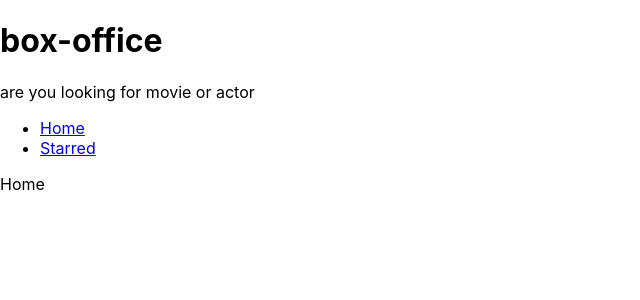
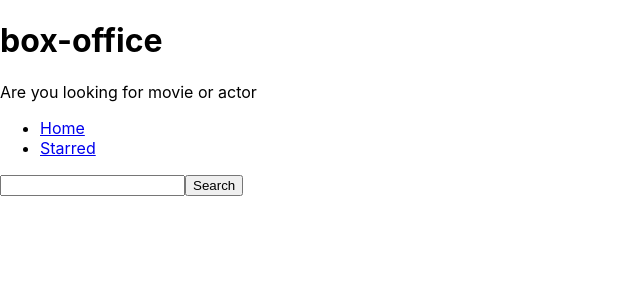
Before and after one commit to 563rajesh/box-office-app, a React (Create React App) app: page / in a window 1280 px wide. Shown: the top 300 px of the page, without its empty margins (0-640 px from the left). Built offline with nearby package versions, Linux system fonts and the light colour scheme.

Commit message:
added searchbox for searching and button for click

```diff
--- a/src/App.jsx
+++ b/src/App.jsx
@@ -1,7 +1,7 @@
 import { BrowserRouter, Routes, Route } from 'react-router-dom';
 import Home from './pages/Home';
 import Starred from './pages/Starred';
-import MainLayout from './pages/component/MainLayout';
+import MainLayout from './component/MainLayout';
 function App() {
   return (
     <BrowserRouter>
--- a/src/pages/component/Apptitle.jsx
+++ b/src/component/Apptitle.jsx
@@ -1,7 +1,7 @@
 export default function Apptitle(props) {
   const {
     title = 'box-office',
-    subTitle = 'are you looking for movie or actor',
+    subTitle = 'Are you looking for movie or actor',
   } = props;
   return (
     <div>
--- a/src/pages/Home.jsx
+++ b/src/pages/Home.jsx
@@ -1,5 +1,28 @@
+import { useState } from 'react';
+
 const Home = () => {
-  return <div>Home</div>;
+  const [searchStr, setsearchStr] = useState('');
+
+  const onSearchInputChange = ev => {
+    setsearchStr(ev.target.value);
+  };
+
+  const onSearch = async ev => {
+    ev.preventDefault();
+    const responce = await fetch(
+      ` https://api.tvmaze.com/search/shows?q=${searchStr}`
+    );
+    const body = await responce.json();
+    console.log(body);
+  };
+  return (
+    <div>
+      <form onSubmit={onSearch}>
+        <input type="text" value={searchStr} onChange={onSearchInputChange} />
+        <button type="submit">Search</button>
+      </form>
+    </div>
+  );
 };
 
 export default Home;
```
Also changed, not shown: src/component/MainLayout.jsx (renamed from src/pages/component/MainLayout.jsx), src/component/Navs.jsx (renamed from src/pages/component/Navs.jsx).
